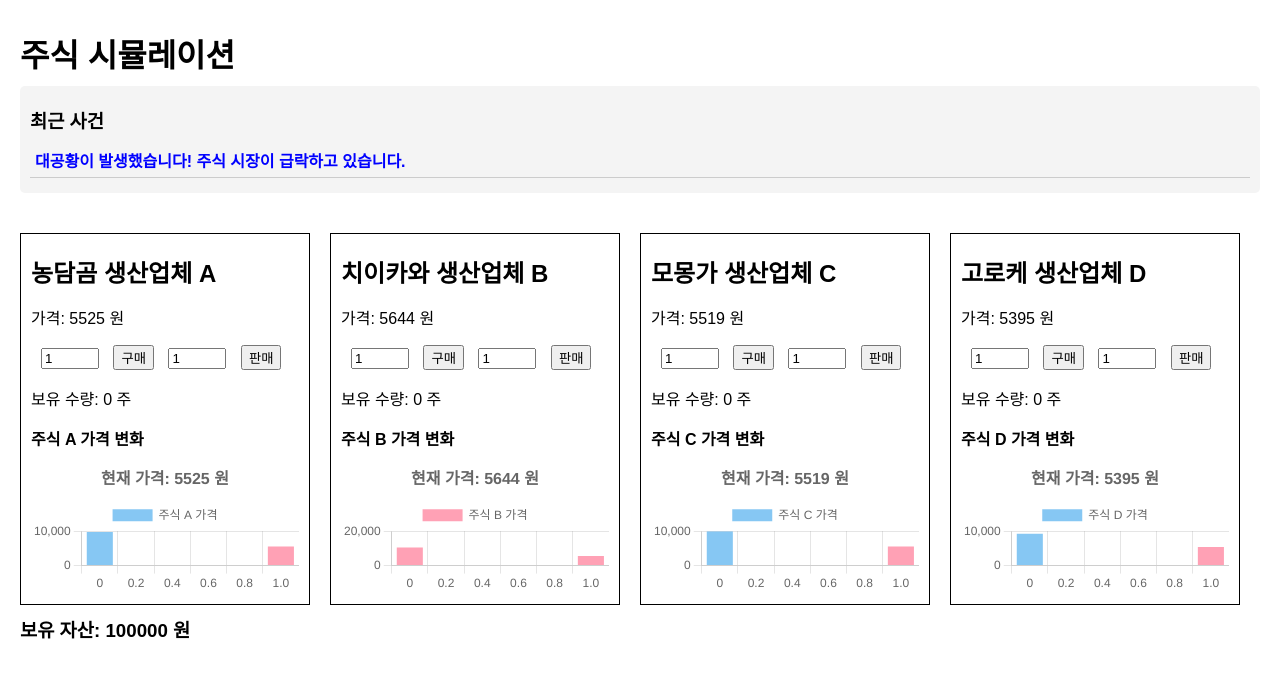
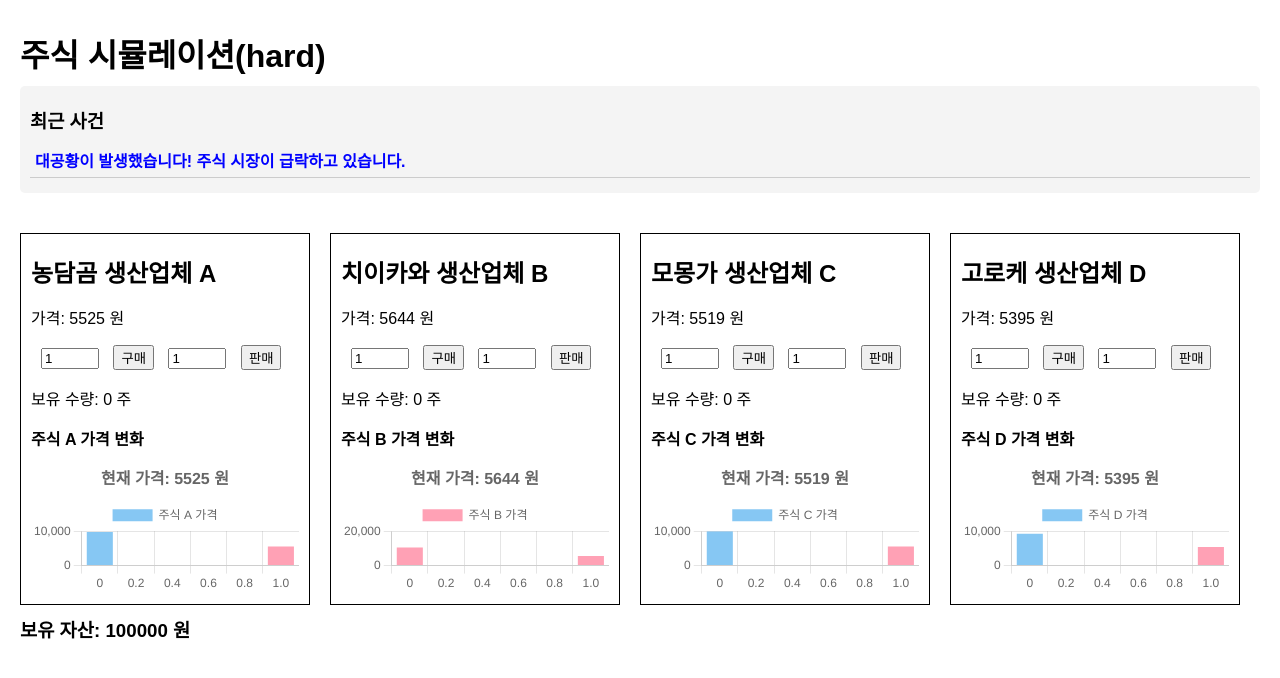
Before and after one commit to Hwiseonge/jusic_simulation_hard, a plain HTML site: page index.html in a window 1280 px wide. Drawn offline with nearby package versions, Linux system fonts and the light colour scheme.

Commit message:
Update index.html

```diff
--- a/index.html
+++ b/index.html
@@ -118,7 +118,7 @@
         <script src="https://cdn.jsdelivr.net/npm/chart.js"></script>
     </head>
     <body>
-        <h1>주식 시뮬레이션</h1>
+        <h1>주식 시뮬레이션(hard)</h1>
 
         <!-- 이달의 뉴스 섹션 -->
         <div id="news">
```
